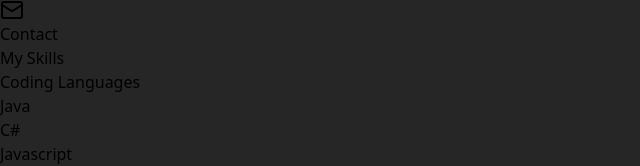
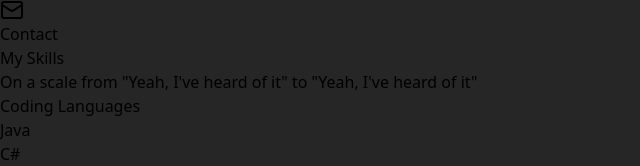
Before and after one commit to Nyanduck72/portfolio, a React (Vite) app in the folder portfolio/: page /skills in a window 1280 px wide. Shown: the part 224-390 px from the top of the page, without its empty margins (0-640 px from the left). Built offline with nearby package versions, Linux system fonts and the light colour scheme.

Commit message:
idk something i guess

```diff
--- a/portfolio/src/assets/components/About.jsx
+++ b/portfolio/src/assets/components/About.jsx
@@ -13,7 +13,7 @@ export function About() {
                     <p className=" text-center text-2xl text-neutral-50 lg:text-3xl lg:text-left sm:text-2xl sm:text-left">F.Y.I</p>
                     <div className="border-t-2 border-green-500 my-8">
                     </div>
-                    <div className="w-full h-full p-8 grid gap-x-2 gap-y-8 lg:grid-cols-2 md:grid-cols-1">
+                    <div className="w-full h-full p-8 grid gap-x-4 gap-y-8 lg:grid-cols-2 md:grid-cols-1">
                         <div>
                             <p className="text-xl text-neutral-50 lg:text-xl lg:text-left sm:text-xl sm:text-left">Hello! My name is Alejandro González, but most people call me <span className="text-green-500">Alex</span>.</p>
                             <br />
--- a/portfolio/src/assets/components/Skills.jsx
+++ b/portfolio/src/assets/components/Skills.jsx
@@ -1,12 +1,14 @@
+import { motion } from "framer-motion"
+
 import { ProgressBar } from "./Bar"
 
 const code_skills = [
     { name: 'Java', progress: 50},
     { name: 'C#', progress: 50},
-    { name: 'Javascript', progress: 45},
+    { name: 'Javascript', progress: 55},
     { name: 'React', progress: 33},
     { name: 'Next.js', progress: 5},
-    { name: 'HTML', progress: 60},
+    { name: 'HTML', progress: 85},
     { name: 'PHP', progress: 25},
     { name: 'C++', progress: 15},
     { name: 'Arduino / IoT', progress: 38},
@@ -25,9 +27,13 @@ const other_skills = [
 export function Skills() {
     return (
         <>
-        <div className="w-full h-full p-8 grid bg-neutral-800 gap-x-2 gap-y-8 lg:grid-cols-1 md:grid-cols-1">
+        <motion.div className="w-full h-full p-8 bg-neutral-800 grid grid-cols-1"
+        initial={{ width: 0 }}
+        animate={{ width: "100%" }}
+        exit={{ x: "100%" , transition: {duration: 0.25}}}>
             <div>
                 <h1 className="text-center text-4xl text-neutral-400 mb-2 lg:text-7xl lg:text-left sm:text-6xl sm:text-left">My <span className="font-bold text-5xl text-green-500 lg:text-8xl sm:text-7xl">Skills</span></h1>
+                <p className=" text-center text-2xl text-neutral-50 lg:text-3xl lg:text-left sm:text-2xl sm:text-left">On a scale from "Yeah, I've heard of it" to "Yeah, I've heard of it"</p>
                 <div className="border-t-2 border-green-500 my-8"></div>
             </div>
             <h2 className="text-center text-2xl text-neutral-400 mb-2 lg:text-5xl lg:text-left sm:text-5xl sm:text-left">Coding <span className="font-bold text-3xl text-green-500 lg:text-5xl sm:text-4xl">Languages</span></h2>
@@ -43,7 +49,7 @@ export function Skills() {
                     <ProgressBar key={skill.name} skill={skill} />
                 ))}
             </div>
-        </div>
+        </motion.div>
         </>
     )
 }
```
